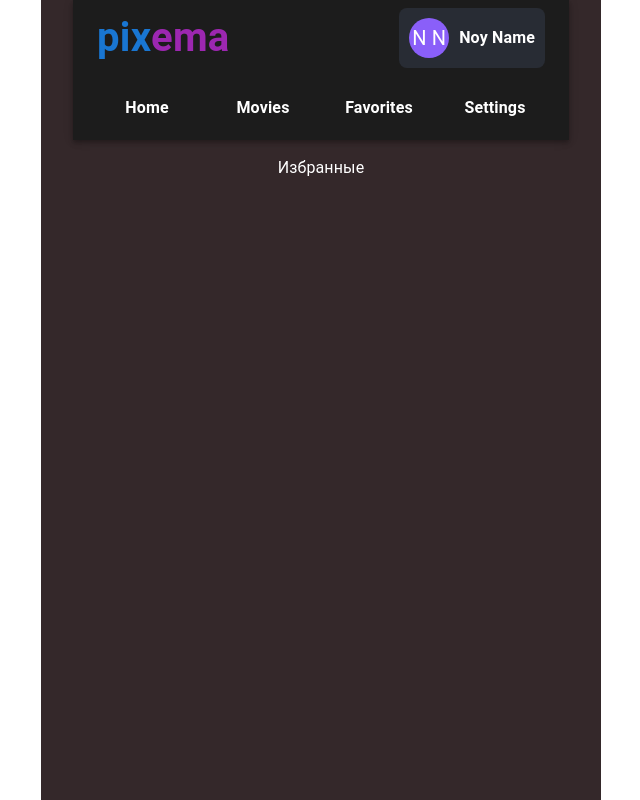
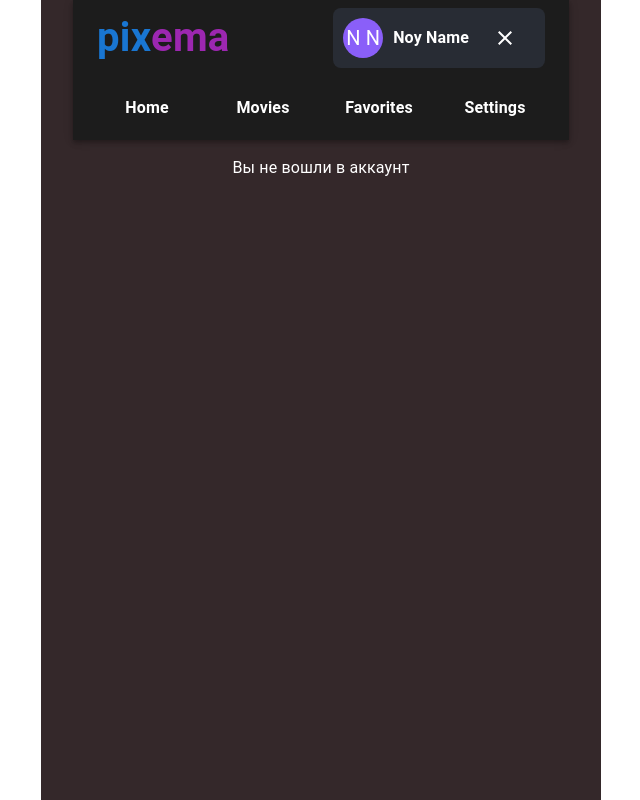
Before and after one commit to MrApostl/DiplomaCinema, a React (Vite) app in the folder DiplomaCinema/: page /favorites in a window 1280 px wide. Shown: the whole page, without its empty margins (319-959 px from the left). Built offline with nearby package versions, Linux system fonts and the light colour scheme.

Commit message:
feat: Implement login state check for user authorization

```diff
--- a/DiplomaCinema/package.json
+++ b/DiplomaCinema/package.json
@@ -12,6 +12,7 @@
   "dependencies": {
     "@emotion/react": "^11.13.0",
     "@emotion/styled": "^11.13.0",
+    "@mui/icons-material": "^5.16.5",
     "@mui/material": "^5.16.4",
     "react": "^18.3.1",
     "react-dom": "^18.3.1",
--- a/DiplomaCinema/src/App.tsx
+++ b/DiplomaCinema/src/App.tsx
@@ -4,9 +4,10 @@ import { Logo, Menu, SearchBar, UserProfile } from './components'
 import { MovieDetail, MoviesContainer } from './components/MoviesContainer'
 import { BrowserRouter, Route, Routes } from 'react-router-dom'
 import { SignIn } from './components/SignUser'
-import { useDispatch } from "react-redux";
+import { useDispatch, useSelector } from "react-redux";
 import { useEffect } from 'react'
 import { getUser } from './redux/action-creaters'
+import { IStoreState } from './types'
 
 function App() {
   const dispatch = useDispatch();
@@ -17,6 +18,8 @@ function App() {
       }
   }, []);
 
+  const {user} = useSelector((state: IStoreState) => state.users);
+  const isUserAutorized = !!user && Object.keys(user).length > 0;
 
   return (
     <BrowserRouter>
@@ -48,7 +51,8 @@ function App() {
               <Route path="/">
                 <Route index element={
                   <Box sx={{ width: '100%', mt: 2 }}>
-                    <SignIn/>
+                    {isUserAutorized ? <div> Вы уже вошли в аккаунт </div> :
+                    <SignIn/>}
                   </Box>
                 }/>
 
@@ -56,20 +60,23 @@ function App() {
                 <Route path="movies">
                   <Route index element={
                     <Box sx={{ width: '100%', mt: 2 }}>
-                      <SearchBar placeholder="Search" />
-                      <MoviesContainer/>
+                      {!isUserAutorized ? <div> Вы не вошли в аккаунт </div> :
+                      <Box>
+                        <SearchBar placeholder="Search" />
+                        <MoviesContainer/>
+                      </Box> }
                     </Box>
                   }/>
-                  <Route path=":id" element={<MovieDetail/>}/>
+                  <Route path=":id" element={!isUserAutorized ? <div> Вы не вошли в аккаунт </div> : <MovieDetail/>}/>
                 </Route>
 
                 <Route path="favorites" element={
                   <Box sx={{ width: '100%', mt: 2 }}>
-                    Избранные
+                    {!isUserAutorized ? <div> Вы не вошли в аккаунт </div> : 'Избранные'}
                   </Box>} />
                 <Route path="settings" element={
                   <Box sx={{ width: '100%', mt: 2 }}>
-                    Настройки
+                    {!isUserAutorized ? <div> Вы не вошли в аккаунт </div> : 'Настройки'}
                   </Box>
                 } />
               </Route>
--- a/DiplomaCinema/src/components/UserProfile/UserProfile.tsx
+++ b/DiplomaCinema/src/components/UserProfile/UserProfile.tsx
@@ -1,17 +1,31 @@
-import { Avatar, Box, Typography } from "@mui/material";
+import { Avatar, Box, IconButton, Typography } from "@mui/material";
+import { Close as CloseIcon } from "@mui/icons-material";
 import { getUserSlice } from "../../helpers";
-import { useSelector } from "react-redux";
+import { useDispatch, useSelector } from "react-redux";
 import { IStoreState } from "../../types";
+import { useNavigate } from "react-router-dom";
+import { logoutUser } from "../../redux/action-creaters";
 
 export const UserProfile = () => {
-    const {username} = useSelector((state: IStoreState) => state.users.user)
+    const {username} = useSelector((state: IStoreState) => state.users.user);
+    const dispatch = useDispatch();
+    const navigate = useNavigate();
 
     const userText = !!username ? username : 'Noy Name';
+
+    const handleLogout = () => {
+        dispatch(logoutUser());
+        navigate('/');
+    };
 
     return (
         <Box sx={{ display: 'flex', alignItems: 'center', backgroundColor: '#282c34', padding: '10px', borderRadius: '8px' }}>
             <Avatar sx={{ bgcolor: '#8A5FF9', marginRight: '10px' }}>{getUserSlice(userText)}</Avatar>
-            <Typography sx={{ color: 'white', fontWeight: 'bold' }}>{userText}</Typography>
+            <Typography sx={{ color: 'white', fontWeight: 'bold', mr: 2, }}>{userText}</Typography>
+
+            <IconButton onClick={handleLogout} sx={{ color: 'white', marginRight: '10px' }}>
+                <CloseIcon />
+            </IconButton>
         </Box>
     );
 };
--- a/DiplomaCinema/src/redux/action-creaters/users-action-creaters.ts
+++ b/DiplomaCinema/src/redux/action-creaters/users-action-creaters.ts
@@ -24,3 +24,7 @@ export const setUser = (user: IUserState) =>({
     type: SET_USER,
     user,
 }) as const
+
+export const logoutUser = () => ({
+    type: 'LOGOUT_USER'
+}) as const
--- a/DiplomaCinema/src/redux/action-types/index.ts
+++ b/DiplomaCinema/src/redux/action-types/index.ts
@@ -1 +1,2 @@
 export * from './movies-action-types'
+export * from './users-action-types'
--- a/DiplomaCinema/src/redux/action-types/users-action-types.ts
+++ b/DiplomaCinema/src/redux/action-types/users-action-types.ts
@@ -3,3 +3,4 @@ export const CONFIRM_USER = 'CONFIRM_USER';
 export const CREATE_JWT = 'CREATE_JWT';
 export const GET_USER = 'GET_USER';
 export const SET_USER = 'SET_USER';
+export const LOGOUT_USER = 'LOGOUT_USER';
--- a/DiplomaCinema/src/redux/reducers/movies-reducer.ts
+++ b/DiplomaCinema/src/redux/reducers/movies-reducer.ts
@@ -13,75 +13,82 @@ const initialState: IMovieState = {
 
 export const movieReducer = (state = initialState, action: any)  => {
     switch (action.type) {
-        case SET_MOVIES:
+        case SET_MOVIES:{
             const movies = !!action.movies ? action.movies : [] as IMovieOptions[];
-            return {
+            return ({
                 ...state,
                 movies,
                 error: '',
+            });
         };
 
         case SET_CURRENT_PAGE:{
-            return({
+            return ({
                     ...state,
                     currentPage: !!action.currentPage ? +action.currentPage : 1,
             })
         };
 
         case SET_TOTAL_RESULTS:{
-            return({
+            return ({
                     ...state,
                     totalResults: !!action.totalResults ? +action.totalResults : 1,
             })
         };
 
         case SET_QUERY:{
-            return({
+            return ({
                     ...state,
                     query: !!action.query ? action.query : '',
             });
         };
 
-        case LOAD_MOVIES:
-            return {
+        case LOAD_MOVIES:{
+            return ({
                 ...state,
                 error: '',
                 loading: true,
+            });
         };
 
-        case LOAD_MOVIES_SUCCESS:
-            return {
+        case LOAD_MOVIES_SUCCESS:{
+            return ({
                 ...state,
                 error: '',
                 loading: false,
+            });
         };
 
-        case LOAD_MOVIE_DETAIL:
-            return {
+        case LOAD_MOVIE_DETAIL:{
+            return ({
                 ...state,
                 error: '',
                 loading: true,
+            });
         };
 
-        case LOAD_MOVIE_DETAIL_SUCCESS:
-            return {
+        case LOAD_MOVIE_DETAIL_SUCCESS:{
+            return ({
                 ...state,
                 selectedMovie: action.movie,
                 loading: false,
+            });
         };
 
-        case LOAD_MOVIE_DETAIL_ERROR:
-            return {
+        case LOAD_MOVIE_DETAIL_ERROR:{
+            return ({
                 ...state,
                 error: action.error,
                 loading: false,
+            });
         };
 
-        case LOAD_MOVIES_ERROR:
-            return {
+        case LOAD_MOVIES_ERROR:{
+            return ({
                 ...state,
                 error: action.error,
                 loading: false,
+            });
         };
 
         default:
--- a/DiplomaCinema/src/redux/reducers/users-reducer.ts
+++ b/DiplomaCinema/src/redux/reducers/users-reducer.ts
@@ -16,6 +16,16 @@ export const usersReducer = (state: IUserState = initialState, action: any) =>{
             })
         }
 
+        case 'LOGOUT_USER':{
+            localStorage.removeItem('access');
+            localStorage.removeItem('refresh');
+
+            return ({
+                ...state,
+                user: {} as IUser
+            });
+        };
+
         default: {
             return state;
         }
```
Also changed, not shown: 1 other file (tests, documents, lock files or other folders). Lines whose indentation alone changed are shown as unchanged.
